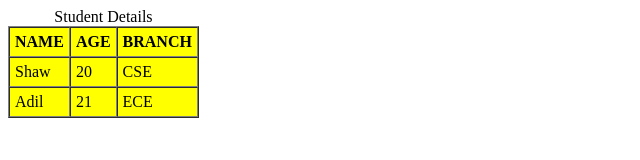
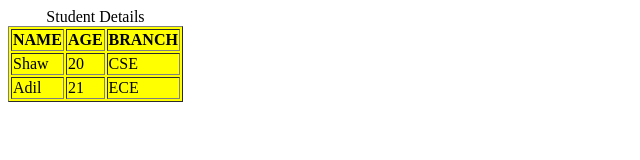
Before and after one commit to acciojob/table-practise-Meghanakari, a website: page main.html in a window 1280 px wide. Shown: the whole page, without its empty margins (0-640 px from the left). Drawn offline with Linux system fonts and the light colour scheme.

Commit message:
created a submission

```diff
--- a/main.html
+++ b/main.html
@@ -8,7 +8,7 @@
 
 <body>
 	<!-- the entire body must be written by student -->
-	<table border="1" cellpadding="5" cellspacing="0" bgcolor="yellow">
+	<table border="1" bgcolor="yellow">
     <caption>Student Details</caption>
     <tr>
         <th>NAME</th>
```
